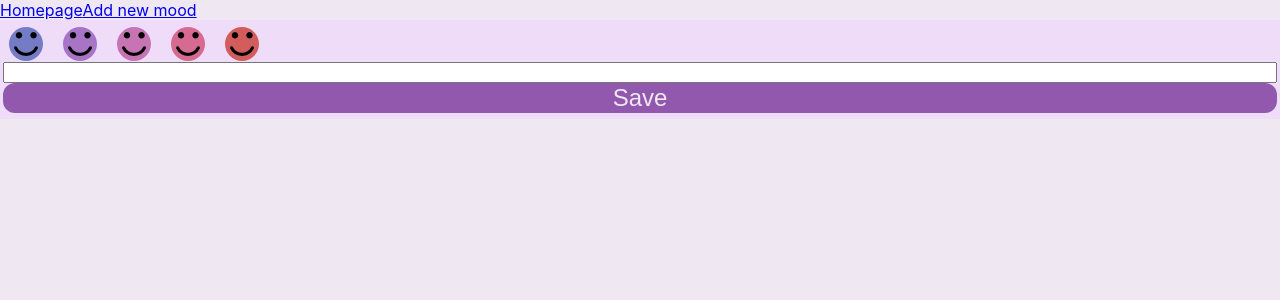
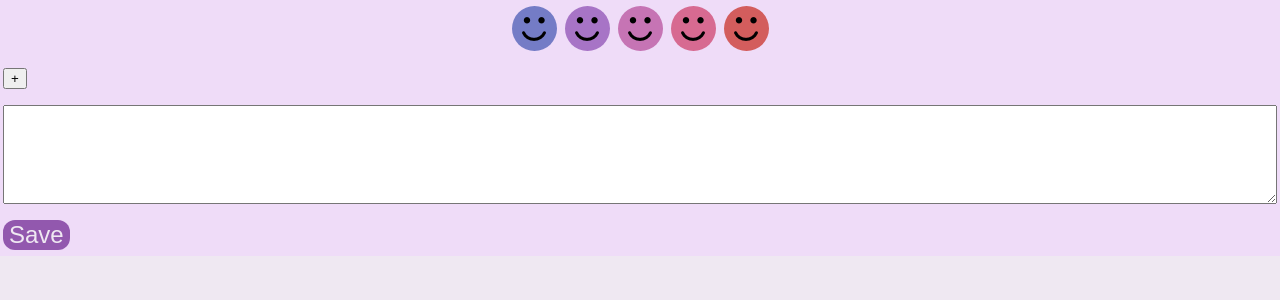
Before and after one commit to ndrlpzm/mood-tracker, a React (Create React App) app: page /mood in a window 1280 px wide. Shown: the top 300 px of the page. Built offline with nearby package versions, Linux system fonts and the light colour scheme.

Commit message:
Improves layout

```diff
--- a/src/App.tsx
+++ b/src/App.tsx
@@ -21,14 +21,16 @@ function App() {
   }, [data]);
   return (
     <div className="App">
-      <nav>
+      {/* <nav>
         <Link to="/" className="nav-item">
           Homepage
         </Link>
         <Link to="/mood" className="nav-item">
           Add new mood
         </Link>
-      </nav>
+      </nav> */}
+      <header className="App-header"></header>
+      <main>
       <Routes>
         <Route
           path="/"
@@ -43,9 +45,7 @@ function App() {
             ></MoodDetail>
           }
         ></Route>
-      </Routes>
-      <header className="App-header"></header>
-      <main></main>
+      </Routes></main>
     </div>
   );
 }
--- a/src/common-components/CommonComponents.css
+++ b/src/common-components/CommonComponents.css
@@ -1,7 +1,14 @@
-.mood-value.selected>div{
-	border: 2px solid black;
+.mood-value.selected{
+	border: 3px solid #0000006e;
 }
 .mood-value{
+	flex-shrink: 0;
 	border:none;
-	background:none;
+	padding: 0;
+	height: 45px;
+	width: 45px;
+	border-radius: 50%;
+	background-image:url('../resources/smiling-emoticon-square-face.png');
+	background-repeat: no-repeat;
+	background-position: center;
 }
--- a/src/common-components/MoodValueButton.tsx
+++ b/src/common-components/MoodValueButton.tsx
@@ -19,13 +19,13 @@ function MoodValueButton({
     setMoodValue(moodValue);
   };
   return (
-    <button onClick={handleClickRating} key={moodValue} value={moodValue} className={style}>
-      <div
+    <button onClick={handleClickRating} key={moodValue} value={moodValue} className={style} style={{ backgroundColor: colorMappings.get(moodValue) }}>
+      {/*<div
         className="mood-value-container"
-        style={{ backgroundColor: colorMappings.get(moodValue) }}
+
       >
-        <img alt={moodValue.toString()} src={smileyImage}></img>
-      </div>
+         <img alt={moodValue.toString()} src={smileyImage}></img>
+      </div>*/}
     </button>
   );
 }
--- a/src/detail/MoodDetail.css
+++ b/src/detail/MoodDetail.css
@@ -1,4 +1,15 @@
 .mood-detail>form{
 	display:flex;
 	flex-direction: column;
+	justify-content: center;
+	row-gap: 1em;
 }
+#comment-input {
+    height: 7em;
+}
+#value-container{
+	display: flex;
+    flex-direction: row;
+    justify-content: center;
+    column-gap: 8px;
+}
--- a/src/detail/MoodDetail.tsx
+++ b/src/detail/MoodDetail.tsx
@@ -2,12 +2,12 @@ import React, { useEffect, useState } from "react";
 import "./MoodDetail.css";
 
 import ValueContainer from "./ValueContainer";
-import TagDisplay from "./TagDisplay";
 import useSWRMutation from "swr/mutation";
 
 import { Mood } from "../data/classes/mood";
 import { addMood } from "../data/apiMock";
 import { MoodAction } from "../data/moodReducer";
+import TagSelector from "./TagSelector";
 
 interface MoodInput {
   moodList: Mood[];
@@ -50,17 +50,18 @@ function MoodDetail({ moodList, dispatchMoods }: MoodInput) {
     <article className="mood-detail">
       <form onSubmit={handleSubmit}>
           <ValueContainer moodValue={moodValue} setMoodValue={setMoodValue} />
-        <TagDisplay tagList={mood.tags}></TagDisplay>
-        <input
-          type="text"
+          <TagSelector tagList={mood.tags}></TagSelector>
+          <textarea
+            id="comment-input"
             onChange={(e) => {
               setMood({
                 ...mood,
                 comment: e.currentTarget.value,
               });
-          }}
-        />
+            }}/>
+          <div className="filled-button-container">
             <input className="filled-button" type="submit" value="Save" />
+          </div>
       </form>
     </article>
   );
--- a/src/detail/TagSelector.tsx
+++ b/src/detail/TagSelector.tsx
@@ -1,4 +1,13 @@
-function TagSelector(){
-return(<></>);
+import { Tag } from "../data/classes/tag";
+import TagDisplay from "./TagDisplay";
+
+interface TagSelectorInput {
+	tagList: Tag[];
+  }
+function TagSelector({tagList}:TagSelectorInput){
+return(<div>
+	<TagDisplay tagList={tagList}></TagDisplay>
+	<button>+</button>
+	</div>);
 }
 export default TagSelector;
--- a/src/detail/ValueContainer.tsx
+++ b/src/detail/ValueContainer.tsx
@@ -7,7 +7,7 @@ interface ValueContainerInput {
 function ValueContainer({ moodValue, setMoodValue }: ValueContainerInput) {
   const ratings: number[] = [1,2,3,4,5];
   return (
-    <div>
+    <div id="value-container">
       {ratings.map(function (i) {
         return (
           <MoodValueButton moodValue={i} setMoodValue={setMoodValue} isSelected={moodValue===i}></MoodValueButton>
--- a/src/home/Home.css
+++ b/src/home/Home.css
@@ -9,25 +9,13 @@ h3 {
   background-color: var(--accent-shadow);
   color: var(--foreground-contrast);
 }
-.home article {
+.home-article {
   display: flex;
-  flex: 0 0 100%;
   flex-flow: row nowrap;
+  column-gap: 8px;
+  align-items: center;
   justify-content: space-between;
   border-bottom: 1px solid var(--accent-shadow);
-}
-article div {
-  display: flex;
-  flex-direction: row;
-  align-items: center;
-  column-gap: 8px;
-}
-.mood-value-container{
-	padding:5px;
-	border-radius: 50%;
-}
-.tag-container{
-	align-items: flex-start;
 }
 .new-mood-button{
 	position: fixed;
--- a/src/home/HomeArticle.tsx
+++ b/src/home/HomeArticle.tsx
@@ -15,19 +15,12 @@ function HomeArticle({ mood, colorMappings }: HomeArticleInput) {
 		  commentIcon = <></>;
 		}
 		const art: JSX.Element = (
-		  <article key={mood.id}>
-			<div>
+		  <article className="home-article" key={mood.id}>
 			  <span>{mood.date.toLocaleTimeString()}</span>
-			  <div className="mood-value-container" style={{ backgroundColor: colorMappings.get(mood.value) }}>
-				<img alt={mood.value.toString()} src={smileyImage}></img>
+			  <div className="mood-value" style={{ backgroundColor: colorMappings.get(mood.value) }}>
 			  </div>
-			</div>
-			<div>
-			  <div>
-				<TagDisplay tagList={mood.tags} />
-			  </div>
+			<TagDisplay tagList={mood.tags} />
 			  {commentIcon}
-			</div>
 		  </article>
 		);
 	return (
--- a/src/index.css
+++ b/src/index.css
@@ -13,6 +13,7 @@ code {
     monospace;
 }
 .tag {
+  display: flex;
   align-items: center;
   column-gap: 4px;
   padding: 2px 10px;
@@ -25,6 +26,15 @@ code {
   height: 0.5em;
   border-radius: 0.5em;
   margin-right: 4px;
+}
+.tag-container{
+  display: flex;
+  align-items: center;
+  justify-content: end;
+  flex-wrap: wrap;
+  flex-grow:1;
+  column-gap: 8px;
+  row-gap: 8px;
 }
 
 .fab-large {
@@ -59,7 +69,6 @@ article {
   padding: 6px 3px;
   background-color: var(--background-highlight);
 }
-
 @media (prefers-color-scheme: dark) {
   :root {
     --background-base: hsl(33, 100%, 99%);
@@ -125,6 +134,17 @@ article {
     line-height: 1rem;
     font-size: 0.6875rem;
   }
+  .filled-button-container{
+    background-color: var(--background-base);
+    width:100dvw;
+    position: fixed;
+    right: 0px;
+    bottom: 0px;
+    text-align: center;
+  }
+  .filled-button{margin: 16px 0;
+    width: 70dvw;
+  }
 }
 
 /* --- Medium ----------------------------------------------------------------*/
```
Lines whose indentation alone changed are shown as unchanged.
